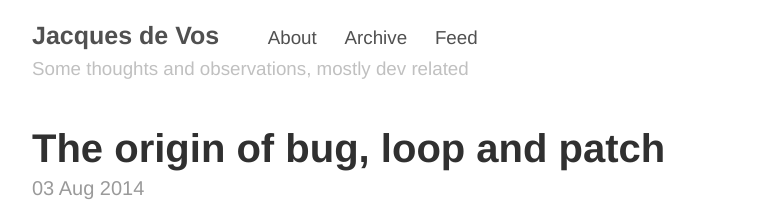
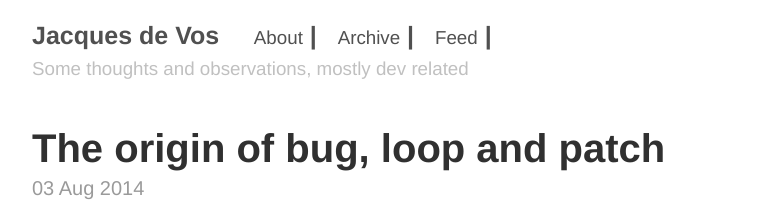
Before and after one commit to jacdevos/jacdevos.github.io.old, a Jekyll site: the page built from index.html, in a window 1280 px wide and 900 px high. Shown: the top 215 px of the window, without its empty margins (248-1031 px from the left). Built offline with Jekyll 4.4.1, drawn with Linux system fonts in a browser that asks for light colours; Markdown is read by kramdown in place of the engine named in the settings; the list of posts is cut into pages by our own code.

Commit message:
Update default.html

```diff
--- a/_layouts/default.html
+++ b/_layouts/default.html
@@ -9,9 +9,9 @@
       <div class="masthead">
         <h3 class="masthead-title">
           <a href="{{ site.baseurl }}" title="Home">{{ site.title }}</a>
-&nbsp;&nbsp;
+&nbsp;
 {% for page in site.pages_list %}
-  &nbsp;&nbsp;&nbsp;<small><a href="{{ page[1]  }}">{{ page[0] }}</a></small>
+  &nbsp;&nbsp;<small><a href="{{ page[1]  }}">{{ page[0] }}</a></small> |
 {% endfor %}
 <br/>
             <small>{{ site.tagline }}</small>
```
